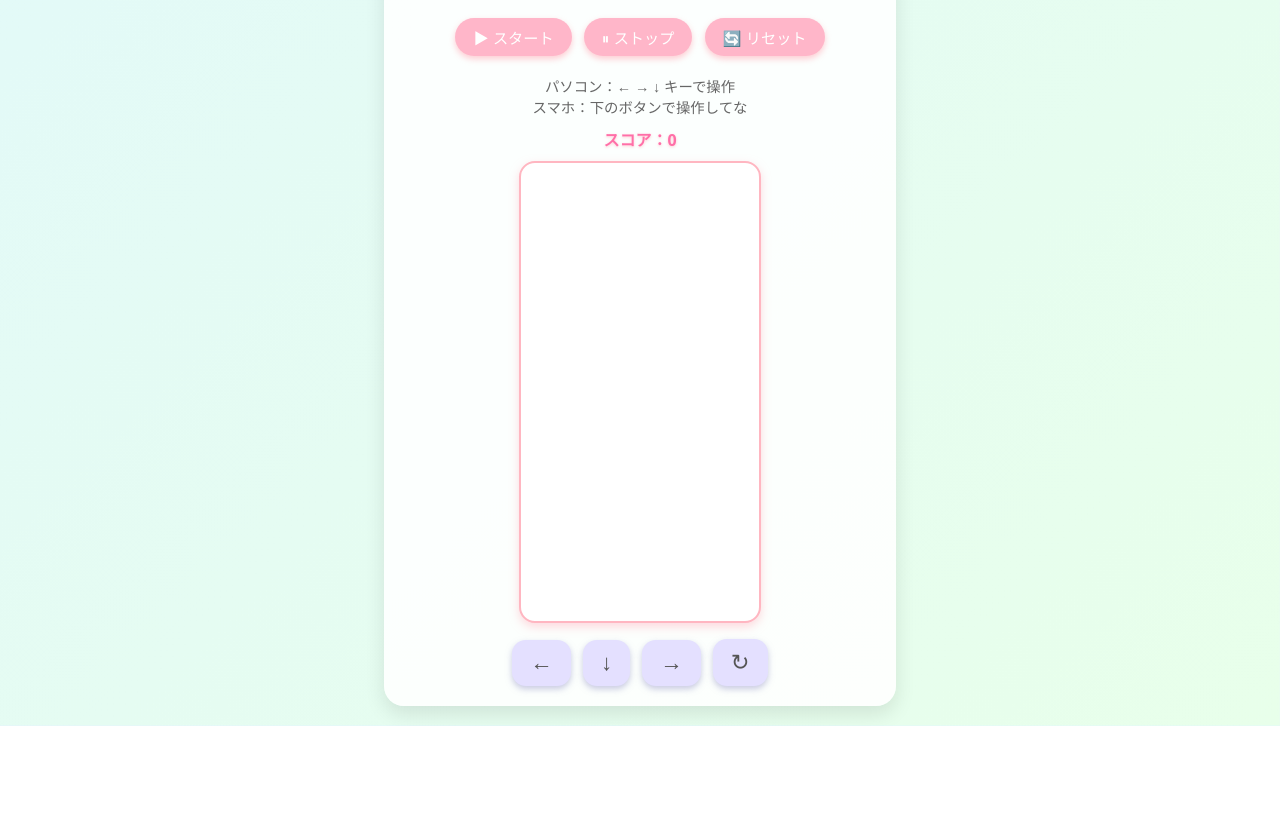
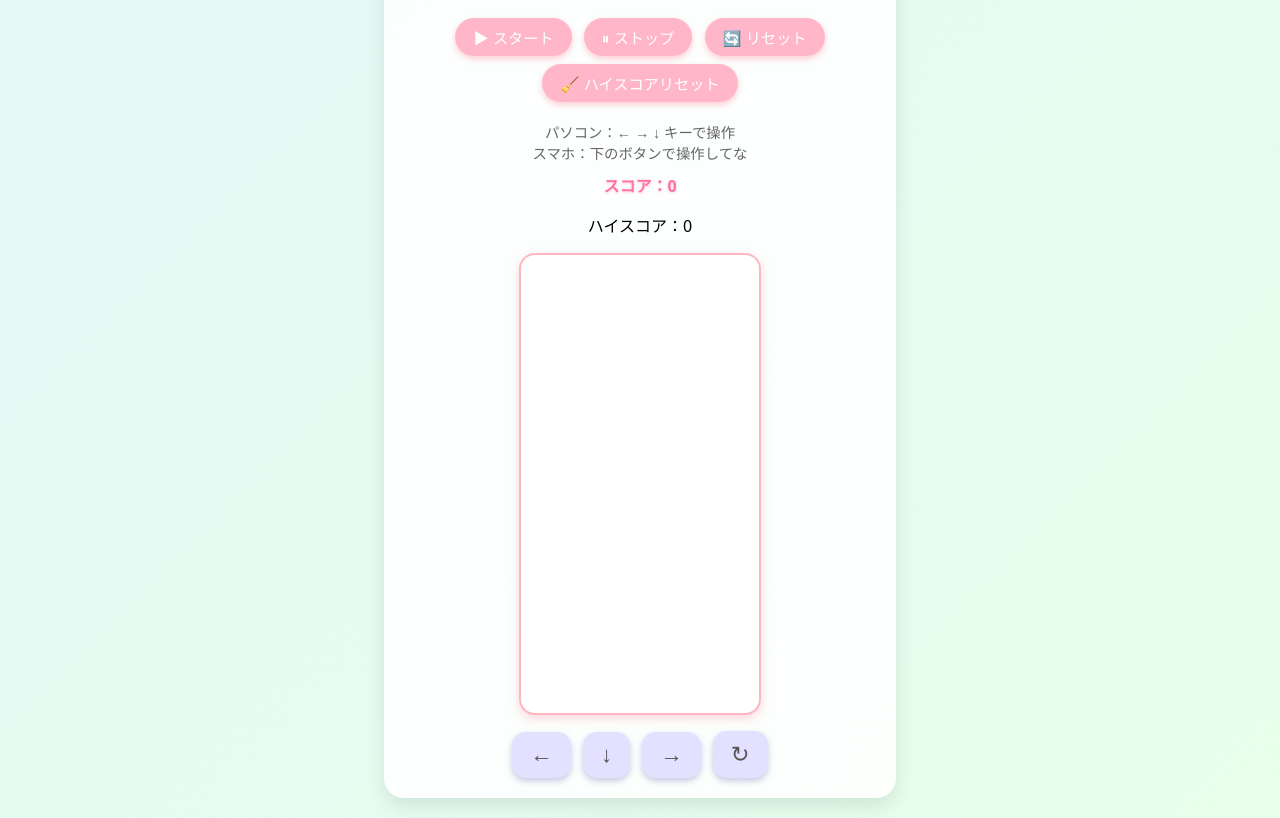
Before and after one commit to accio29113/accio_Game_Tetris, a plain HTML site: page index.html in a window 1280 px wide. Shown: the part 77-895 px from the top of the page. Before the commit the page ends 803 px from the top, so only its background shows below. Drawn offline with Linux system fonts and the light colour scheme.

Commit message:
Update index.html

```diff
--- a/index.html
+++ b/index.html
@@ -17,6 +17,7 @@
       <button id="start-btn">▶ スタート</button>
       <button id="stop-btn">⏸ ストップ</button>
       <button id="reset-top-btn">🔄 リセット</button>
+      <button id="reset-highscore-btn">🧹 ハイスコアリセット</button>
     </div>
 
     <p class="hint">
@@ -25,6 +26,7 @@
     </p>
 
         <p id="score">スコア：0</p>
+        <p id="highscore">ハイスコア：0</p>
 
     <div id="game">
       <div id="board"></div>
```
